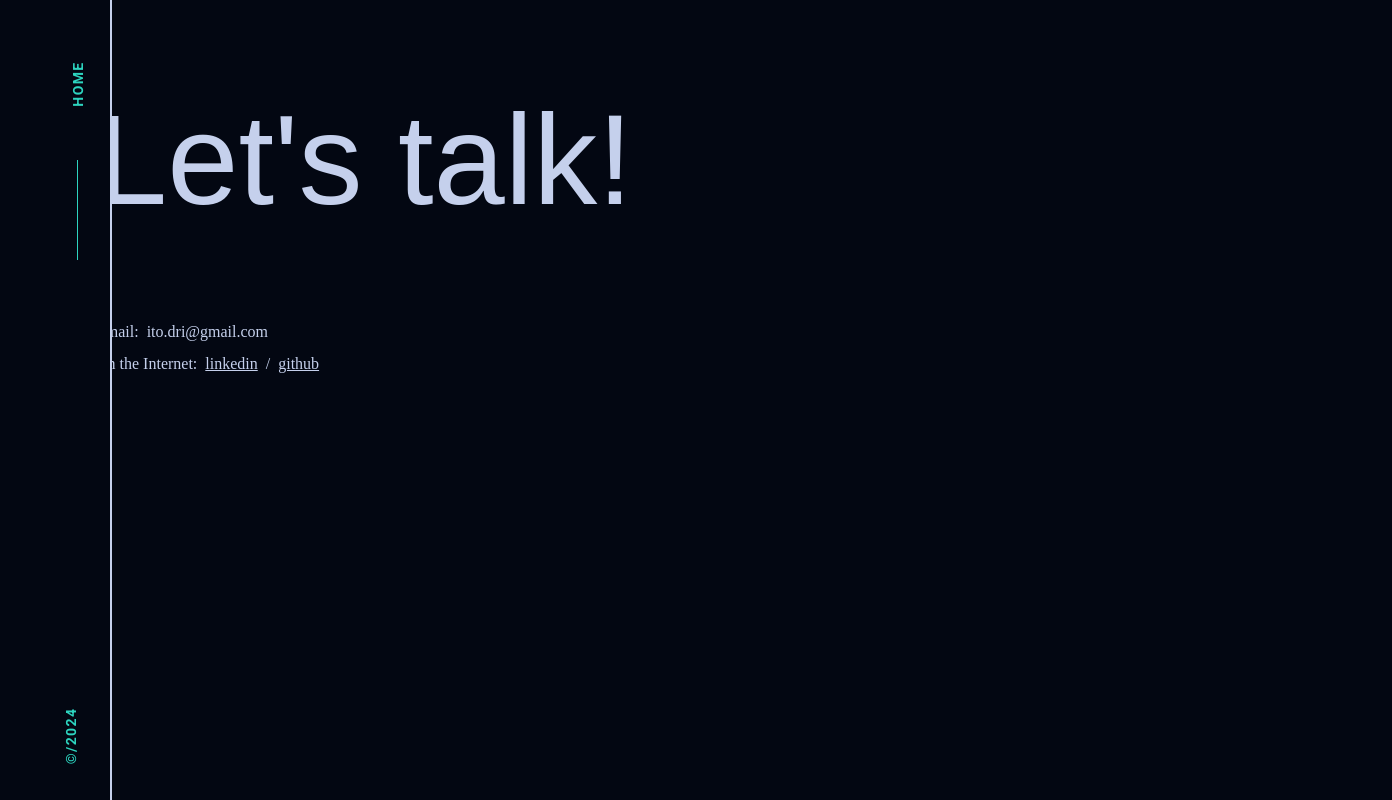
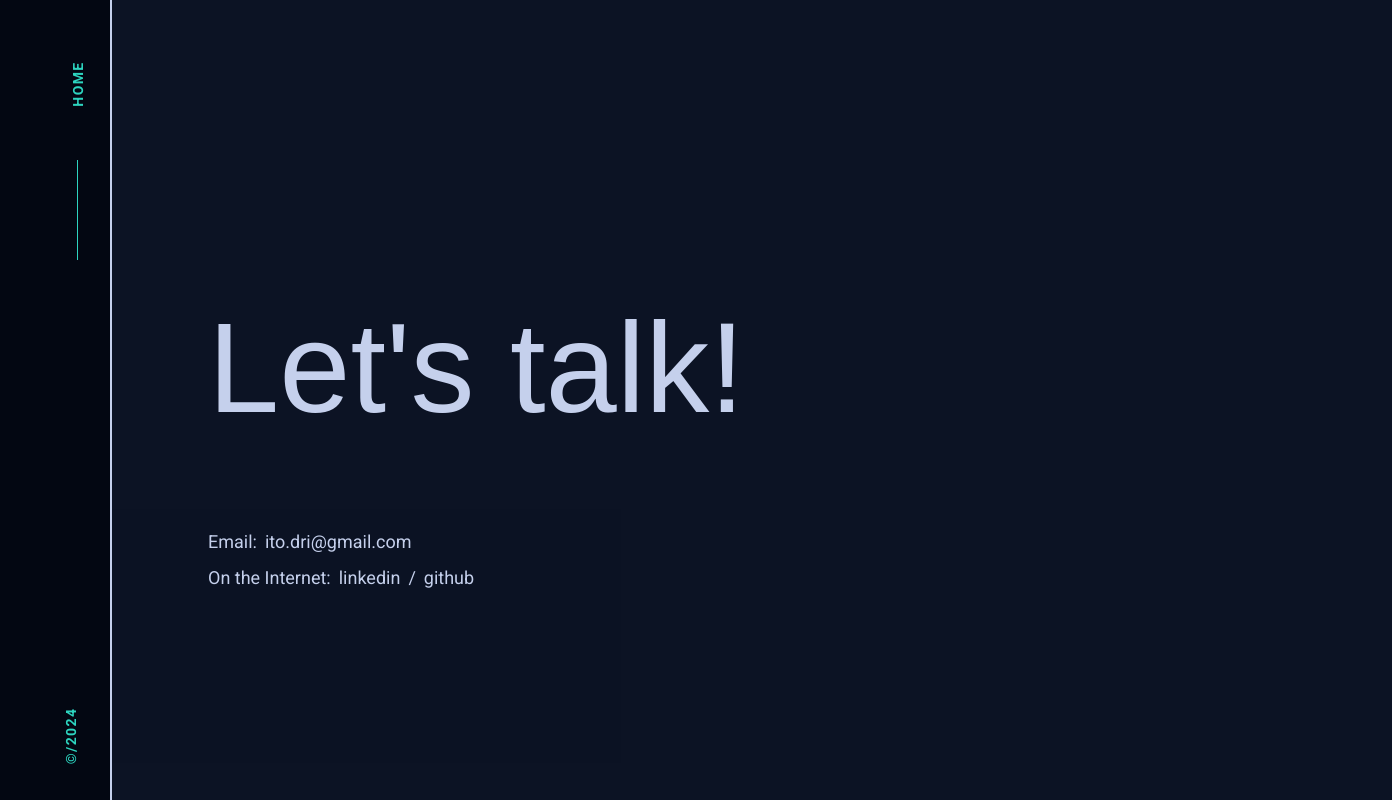
Before and after one commit to Adrianaito/portfolio-2024, a Next.js app: page /contact in a window 1280 px wide. Shown: the whole page, 1392 px wide, since content can reach past the window. Built offline with nearby package versions, Linux system fonts and the light colour scheme; a web font is replaced by a local one.

Commit message:
Adds Contact component with dynamic animations.

```diff
--- a/src/app/contact/page.tsx
+++ b/src/app/contact/page.tsx
@@ -1,27 +1,28 @@
 "use client";
-import Link from "next/link";
 import { motion as m } from "framer-motion";
 
 export default function Contact() {
   return (
     <m.div
-      initial={{ y: "100%" }}
+      initial={{ y: "-100%" }}
       animate={{ y: "0%" }}
-      transition={{ duration: 0.75, easy: "easeOut" }}
-      className="flex flex-col items-start justify-center w-full h-full"
+      // initial={{ height: 0, opacity: 0 }}
+      // animate={{ opacity: 1, height: "100%" }}
+      transition={{ duration: 0.5, easy: "easeOut", delay: 0 }}
+      className="flex flex-col items-start justify-center w-full absolute left:0 lg:left-28 top-0 ml-auto min-h-screen bg-slate-900/75 overflow-hidden"
     >
-      <div className="m-24 overflow-hidden">
+      <div className="mx-10 mt-24 mb-10 lg:m-24 overflow-hidden">
         <m.h1
           animate={{ y: 0 }}
           initial={{ y: "100%" }}
-          transition={{ duration: 0.5, easy: "easeOut", delay: 0.75 }}
-          className="text-6xl font-sans text-center lg:text-right lg:text-9xl"
+          transition={{ duration: 0.5, easy: "easeOut", delay: 1 }}
+          className="text-6xl font-sans text-left lg:text-right lg:text-9xl"
         >
           Let&apos;s talk!
         </m.h1>
       </div>
-      <div className="flex flex-col gap-2 pl-24 font-montserrat">
-        <div className="lg-text-2xl text-base">
+      <div className="flex flex-col gap-2 pl-10 lg:pl-24 font-common">
+        <div className="lg-text-2xl text-lg">
           <h4>
             Email:
             <a href="mailto:ito.dri@gmail.com" className="pl-2 hover:underline">
@@ -29,21 +30,21 @@ export default function Contact() {
             </a>
           </h4>
         </div>
-        <div className="lg-text-2xl text-base">
+        <div className="lg-text-2xl text-lg">
           <h4 className="flex">
             On the Internet:
             <span className="flex pl-2">
               <a
                 href="https://www.linkedin.com/in/adriana-ito/"
                 target="_blank"
-                className="underline"
+                className="hover:underline"
               >
                 <div>linkedin</div>
               </a>
               <span className="px-2"> / </span>
               <a
                 href="https://github.com/Adrianaito"
-                className="underline"
+                className="hover:underline"
                 target="_blank"
               >
                 <div>github</div>
```
